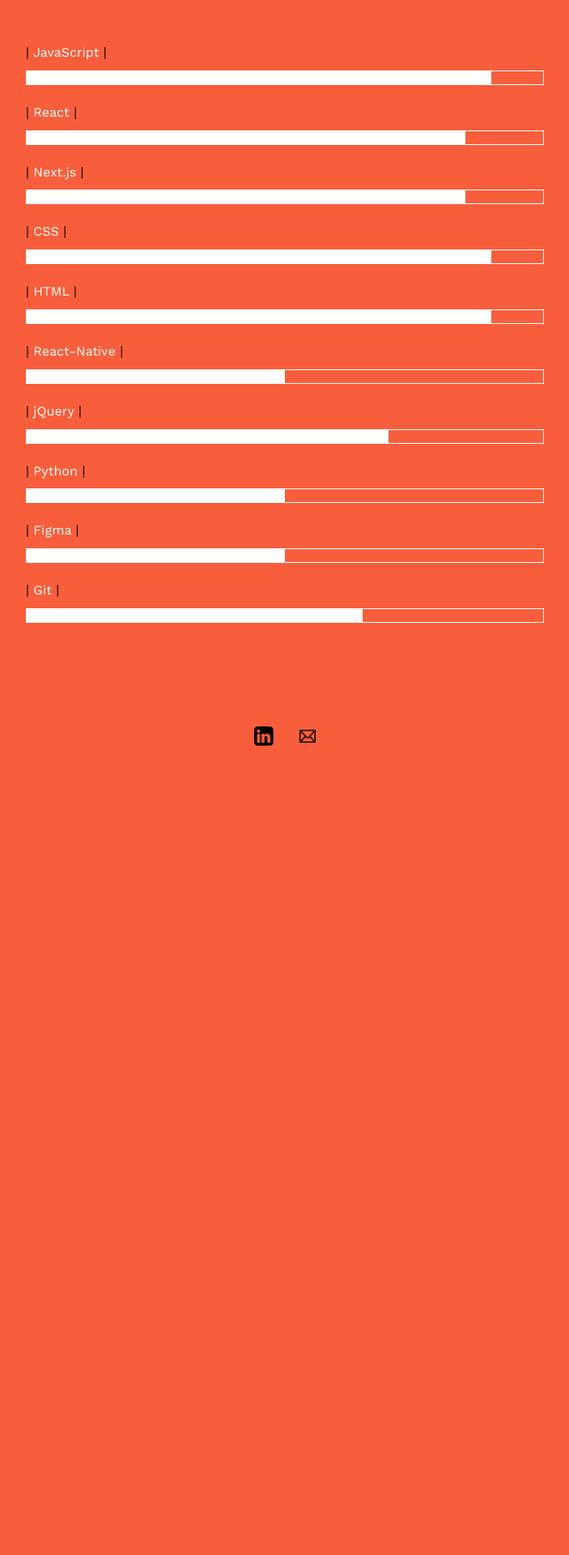
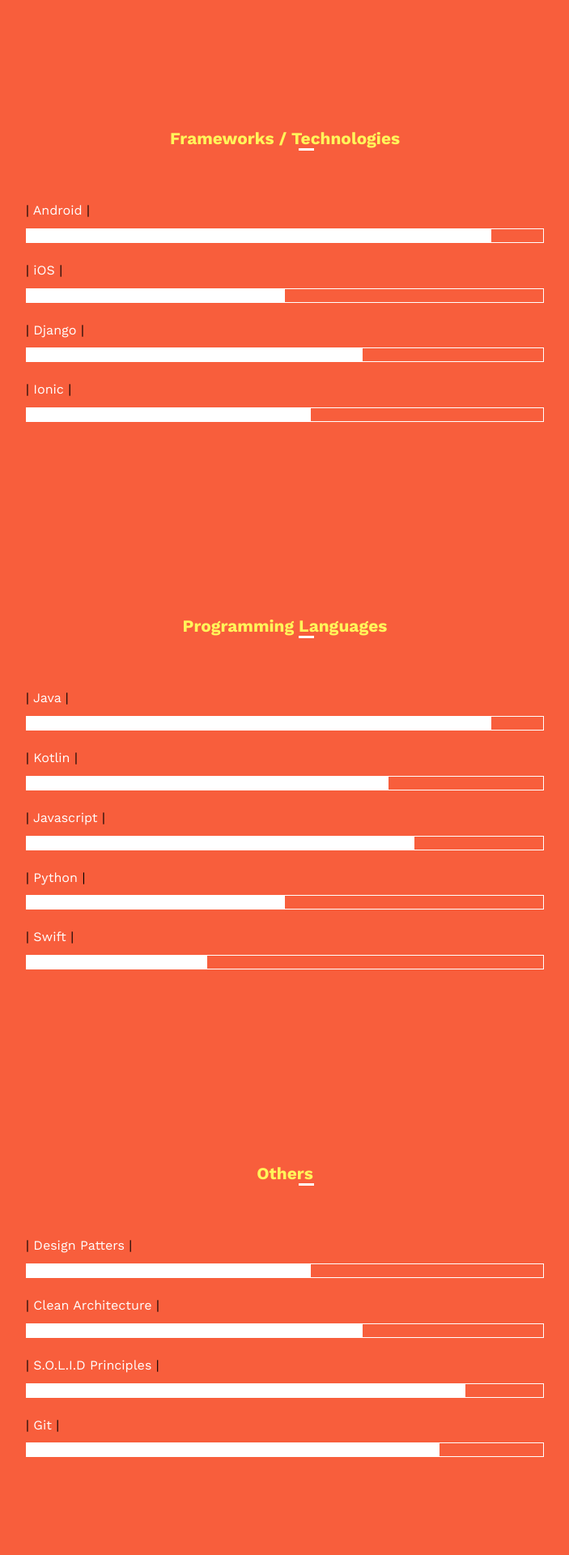
Before and after one commit to jpaya17/portfolio, a React (Create React App) app: page /skills in a window 1280 px wide. Shown: the part 520-2440 px from the top of the page at 81% size, without its empty margins (288-991 px from the left). Before the commit the page ends 1460 px from the top, so only its background shows below. Built offline with nearby package versions, Linux system fonts and the light colour scheme.

Commit message:
Add titles

```diff
--- a/src/App.js
+++ b/src/App.js
@@ -1,5 +1,6 @@
 import React from 'react';
-import { BrowserRouter as Router, Switch, Route, Link } from "react-router-dom";
+import { BrowserRouter as Router, Switch, Route } from "react-router-dom";
+
 import Home from "./components/Home";
 import About from "./components/About"
 import Portfolio from "./components/Portfolio"
@@ -12,16 +13,16 @@
         {/* A <Switch> looks through its children <Route>s and renders the first one that matches the current URL. */}
         <Switch>
           <Route path="/skills">
-            <Skills />
+            <Skills title={"My Technical Skills"} />
           </Route>
           <Route path="/myportfolio">
-            <Portfolio />
+            <Portfolio title={"My Portfolio"} />
           </Route>
           <Route path="/about">
-            <About />
+            <About title={"About Me"} />
           </Route>
           <Route path="/">
-            <Home />
+            <Home title={"Jose Maria - Mobile Developer"} />
           </Route>
         </Switch>
       </div>
--- a/src/components/About.js
+++ b/src/components/About.js
@@ -1,12 +1,19 @@
 import React from 'react';
+import { useEffect } from 'react';
+
 import Layout from "./Layout";
 import PageTitle from "./PageTitle";
 import AboutText from "./text/AboutText";
 
-function About() {
+function About(props) {
+
+  useEffect(() => {
+    document.title = props.title;
+  }, []);
+
   return (
     <Layout>
-      <PageTitle title="About me" />
+      <PageTitle title={props.title} />
       <div className="under-the-title">
         <img className="dancing-avatar" src="/portfolio/img/shower.png" alt="dancing-avatar" />
         <AboutText />
--- a/src/components/Home.js
+++ b/src/components/Home.js
@@ -1,9 +1,10 @@
 import React from 'react';
 import { useRef, useState, useEffect } from "react";
+
 import Layout from "./Layout";
 import Hello from "./Hello";
 
-function Home() {
+function Home(props) {
   const [fireAnimation, setFireAnimation] = useState(false);
 
   let helloSection = useRef();
@@ -18,6 +19,7 @@
 
   useEffect(() => {
     window.addEventListener("scroll", fireAnimationWhenScrollingDown);
+    document.title = props.title;
   }, []);
 
   return (
@@ -65,7 +67,6 @@
       height: auto;
       margin-left: -0.5rem;
     }
-
     .over {
       color: var(--color2);
       font-family: var(--font2);
--- a/src/components/Portfolio.js
+++ b/src/components/Portfolio.js
@@ -1,14 +1,21 @@
 import React from 'react';
+import { useEffect } from 'react';
+
 import Layout from "./Layout";
 import PageTitle from "./PageTitle";
 import ProjectItem from "./ProjectItem";
 import ProjectDetails from "./text/ProjectDetails";
 
-function Portfolio() {
+function Portfolio(props) {
+
+  useEffect(() => {
+    document.title = props.title;
+  }, []);
+
   return (
     <Layout>
       <div className="portfolio-container">
-        <PageTitle title="my Portfolio" />
+        <PageTitle title={props.title} />
         <div className="projects-section">
           <ProjectItem {...ProjectDetails.palette} />
           <ProjectItem {...ProjectDetails.elis} />
@@ -16,7 +23,6 @@
           <ProjectItem {...ProjectDetails.raum404} />
           <ProjectItem {...ProjectDetails.izem} />
         </div>
-
         {style}
       </div>
     </Layout>
--- a/src/components/SkillBar.js
+++ b/src/components/SkillBar.js
@@ -13,7 +13,6 @@
           <div className="skill-bar" style={{ width: props.percentage }}></div>
         </div>
       </div>
-
       {style}
     </div>
   );
@@ -38,7 +37,6 @@
       margin-block-start: 0.5rem;
       margin-block-end: 0.5rem;
     }
-
     .skill-measure-bar-container {
     }
     .skill-bar-outline {
--- a/src/components/Skills.js
+++ b/src/components/Skills.js
@@ -1,27 +1,46 @@
 import React from 'react';
+import { useEffect } from 'react';
+
 import Layout from "./Layout";
 import PageTitle from "./PageTitle";
 import SkillBar from "./SkillBar";
 
-function Skills() {
+function Skills(props) {
+
+  useEffect(() => {
+    document.title = props.title;
+  }, []);
+
   return (
     <Layout>
-      <PageTitle title="my technical Skills" />
+      <PageTitle title={props.title} />
       <div className="books-pic-container">
         <img className="books" src="/portfolio/img/bookish.png" alt="me-carrying-books" />
       </div>
 
+      <PageTitle title="Frameworks / Technologies" />
       <div className="skill-bar-group">
-        <SkillBar skillName="JavaScript" percentage="90%" />
-        <SkillBar skillName="React" percentage="85%" />
-        <SkillBar skillName="Next.js" percentage="85%" />
-        <SkillBar skillName="CSS" percentage="90%" />
-        <SkillBar skillName="HTML" percentage="90%" />
-        <SkillBar skillName="React-Native" percentage="50%" />
-        <SkillBar skillName="jQuery" percentage="70%" />
+        <SkillBar skillName="Android" percentage="90%" />
+        <SkillBar skillName="iOS" percentage="50%" />
+        <SkillBar skillName="Django" percentage="65%" />
+        <SkillBar skillName="Ionic" percentage="55%" />
+      </div>
+
+      <PageTitle title="Programming Languages" />
+      <div className="skill-bar-group">
+        <SkillBar skillName="Java" percentage="90%" />
+        <SkillBar skillName="Kotlin" percentage="70%" />
+        <SkillBar skillName="Javascript" percentage="75%" />
         <SkillBar skillName="Python" percentage="50%" />
-        <SkillBar skillName="Figma" percentage="50%" />
-        <SkillBar skillName="Git" percentage="65%" />
+        <SkillBar skillName="Swift" percentage="35%" />
+      </div>
+
+      <PageTitle title="Others" />
+      <div className="skill-bar-group">
+        <SkillBar skillName="Design Patters" percentage="55%" />
+        <SkillBar skillName="Clean Architecture" percentage="65%" />
+        <SkillBar skillName="S.O.L.I.D Principles" percentage="85%" />
+        <SkillBar skillName="Git" percentage="80%" />
       </div>
       {style}
     </Layout>
--- a/src/components/SocialIcons.js
+++ b/src/components/SocialIcons.js
@@ -3,10 +3,8 @@
 function SocialIcons() {
   return (
     <div className="social-icons">
-      <a
-        href="https://www.linkedin.com/in/jpayacastillo" target="_blank">
-        <img className="social-icon-pic" src="/portfolio/img/linkedin.png"
-          alt="linkedin"/>
+      <a href="https://www.linkedin.com/in/jpayacastillo" target="_blank">
+        <img className="social-icon-pic" src="/portfolio/img/linkedin.png" alt="linkedin"/>
       </a>
       <a href="mailto:josepaya17@gmail.com" target="_blank">
         <img className="social-icon-pic mail" src="/portfolio/img/mail.png" alt="mail" />
@@ -27,10 +25,6 @@
       width: 1.5rem;
       padding: 1rem;
     }
-    .mail,
-    .fb {
-      width: 1.3rem;
-    }
   `}</style>
 );
 
```
